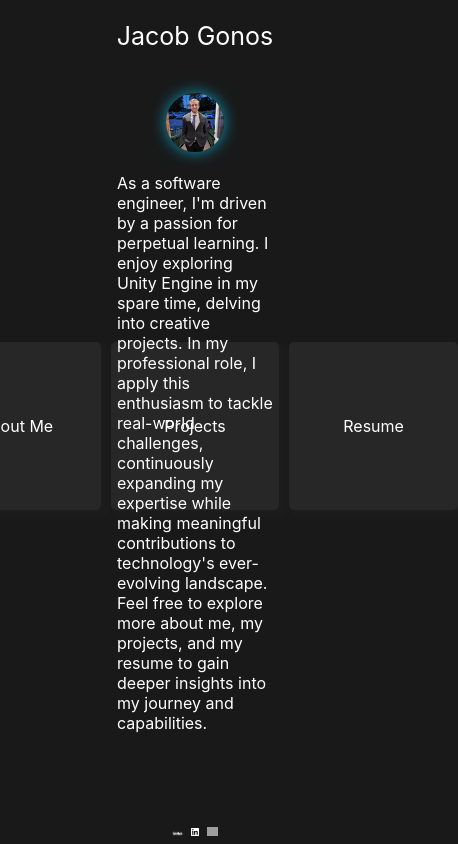
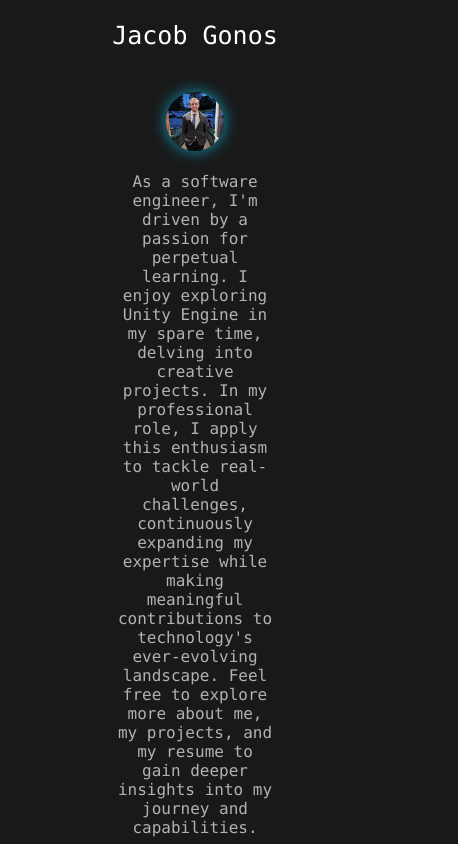
Before and after one commit to JAG240/Portfolio, a React (Create React App) app: page / in a window 390 px wide. Shown: the top 844 px of the page, 458 px wide, since content can reach past the window. Built offline with nearby package versions, Linux system fonts and the light colour scheme; grey boxes are pictures that could not be loaded.

Commit message:
Responsive Design Started
Started adding responsive design styling to allow for mobile users to have a good experience. Also, tried another pdf display solution.

```diff
--- a/src/modules/box/Box.css
+++ b/src/modules/box/Box.css
@@ -20,6 +20,7 @@
 	text-align: center;
 	position: relative;
 	text-decoration: none;
+	font-family: "Monaco", monospace;
 }
 
 .text::before{
@@ -39,3 +40,9 @@
 .text:hover::before {
   transform: scaleX(1);
 }
+
+@media screen and (orientation: portrait){
+	.box{
+		height: 10vh;
+	}
+}
--- a/src/modules/home/Home.css
+++ b/src/modules/home/Home.css
@@ -27,13 +27,23 @@
 
 .home-text{
 	margin-top: 2.5vh;
-	height: 20vh;
 	width: 40vw;
+	font-family: "Monaco", monospace;
+	text-align: center;
+	color: #B2B2B2;
+	overflow: auto;
 }
 
 .link-boxes{
+	margin-top: 2.5vh;
 	display: flex;
 	flex-direction: row;
-	height: 20vh;
 	gap: 2.5vw;
 }
+
+@media screen and (orientation: portrait){
+	.link-boxes{
+		flex-direction: column;
+		max-height: auto;
+	}
+}
--- a/src/modules/includes/Footer.css
+++ b/src/modules/includes/Footer.css
@@ -3,7 +3,6 @@
     flex-direction: row;
     align-content: center;
     justify-content: center;
-    border-radius: 5px;
     width: 20%;
     align-self: center;
     position: absolute;
@@ -25,3 +24,9 @@
     width: 3vw;
     padding: 1vw;
 }
+
+@media screen and (orientation: portrait){
+    .footer-container{
+        position: relative;
+    }
+}
--- a/src/modules/includes/PageTitle.css
+++ b/src/modules/includes/PageTitle.css
@@ -7,6 +7,7 @@
 	font-size: 25px;
 	position: relative;
 	text-decoration: none;
+	font-family: "Monaco", monospace;
 }
 
 .name::before{
--- a/src/modules/resume/Resume.js
+++ b/src/modules/resume/Resume.js
@@ -3,9 +3,9 @@ import './Resume.css';
 
 function Resume() {
     return (
-        <div className="resume-container">
-            <iframe className="resume-embed" src="Jacob_Gonos_Resume.pdf" />
-        </div>
+        <object data="Jacob_Gonos_Resume.pdf" type="application/pdf" className="resume-container" width="100%" height="100%">
+            <embed src="https://drive.google.com/file/d/11puuvS-Tf0xBZ8My8EhYm0ISpS9MPDGf/preview?usp=sharing" width="100%" height="100%"/>
+        </object>
     );
 }
 
```
